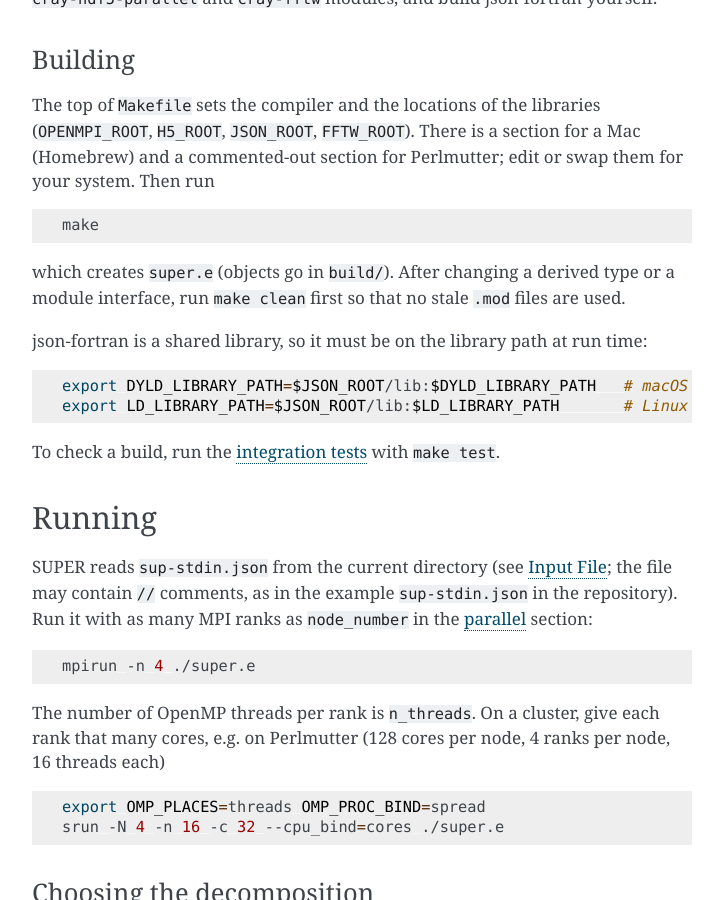
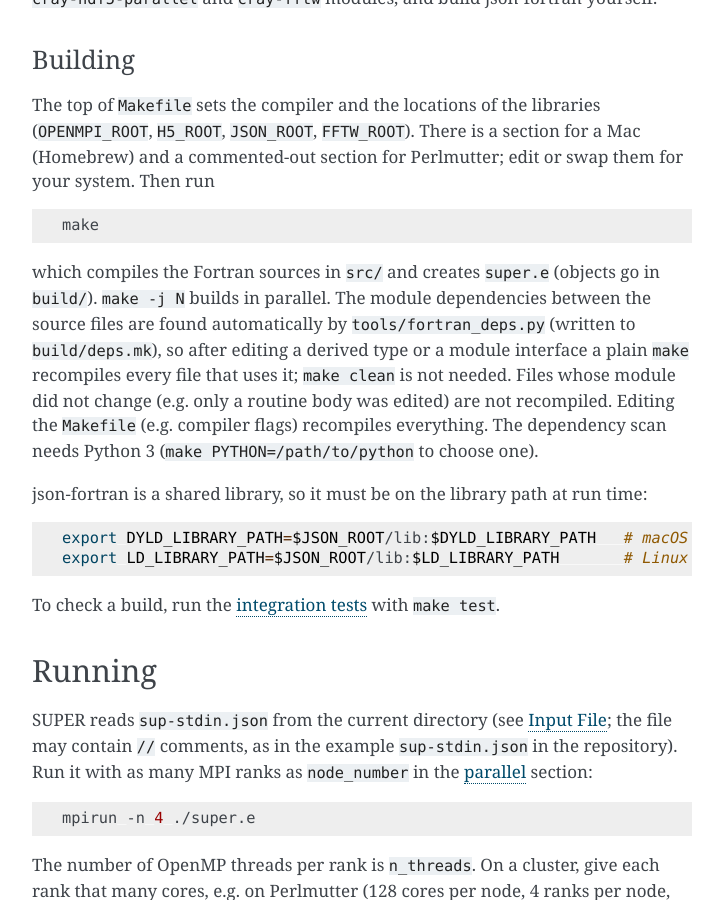
Before and after one commit to millerk123/super-docs, a Sphinx documentation site: the page built from docs/source/usage.rst, in a window 1280 px wide and 900 px high, scrolled down 485 px. Shown: the whole window, without its empty margins (388-1111 px from the left). Built offline with Sphinx 7.4.7, drawn with Linux system fonts in a browser that asks for light colours.

Commit message:
Update documentation from super@c5414eb

```diff
--- a/docs/source/usage.rst
+++ b/docs/source/usage.rst
@@ -32,8 +32,14 @@ your system.  Then run
 
    make
 
-which creates :code:`super.e` (objects go in :code:`build/`).  After changing a derived type or
-a module interface, run :code:`make clean` first so that no stale :code:`.mod` files are used.
+which compiles the Fortran sources in :code:`src/` and creates :code:`super.e` (objects go in
+:code:`build/`).  :code:`make -j N` builds in
+parallel.  The module dependencies between the source files are found automatically by
+:code:`tools/fortran_deps.py` (written to :code:`build/deps.mk`), so after editing a derived type
+or a module interface a plain :code:`make` recompiles every file that uses it; :code:`make clean`
+is not needed.  Files whose module did not change (e.g. only a routine body was edited) are not
+recompiled.  Editing the :code:`Makefile` (e.g. compiler flags) recompiles everything.  The
+dependency scan needs Python 3 (:code:`make PYTHON=/path/to/python` to choose one).
 
 json-fortran is a shared library, so it must be on the library path at run time:
 
```
